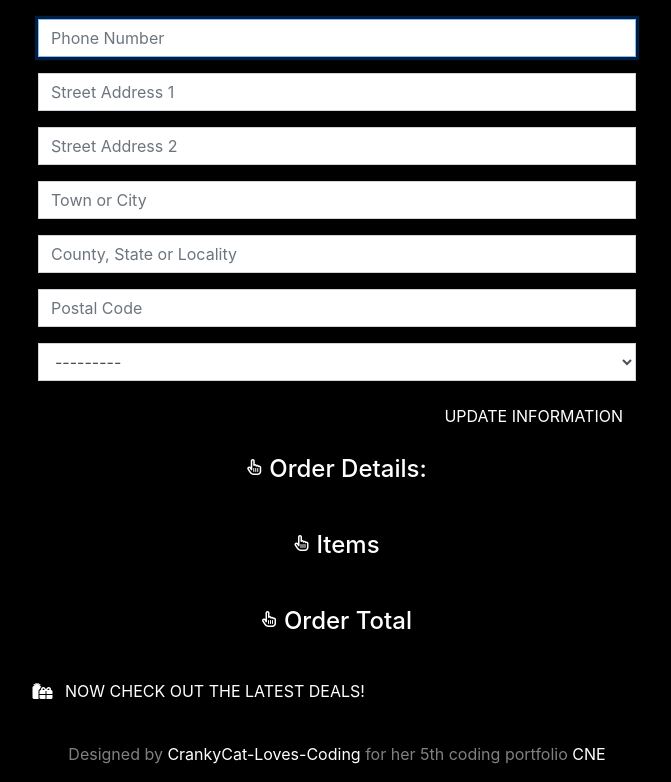
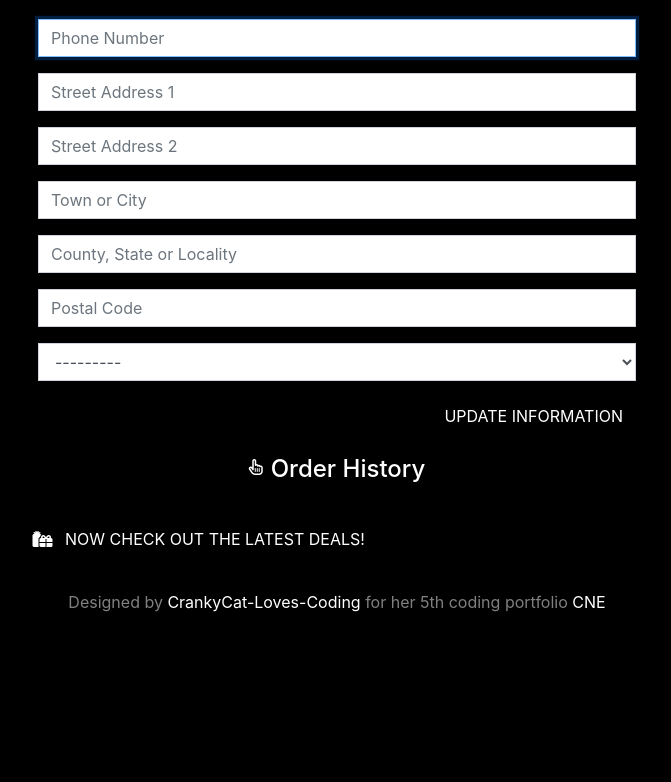
Before and after one commit to Code-Institute-Submissions/CrankyCat-Loves-Coding-CN-Embroidery_DecResub, a Django app: page /profile/ in a window 1280 px wide. Shown: the part 315-1097 px from the top of the page, without its empty margins (303-974 px from the left). After the commit the page ends 927 px from the top, so only its background shows below. Run offline with Django 3.2, Linux system fonts and the light colour scheme; the visitor is signed in with stand-in values (Sample User, id 1); data comes from the database, SQL or seed files in the repository; data that the repository does not hold is empty; some libraries are stand-ins or nearby versions.

Commit message:
added order history and udpate check out views

```diff
--- a/checkout/admin.py
+++ b/checkout/admin.py
@@ -12,9 +12,9 @@ class OrderAdmin(admin.ModelAdmin):
 
     readonly_fields = ('order_number', 'date',
                        'delivery_cost', 'order_total',
-                       'grand_total','original_bag', 'stripe_pid')
+                       'grand_total', 'original_bag', 'stripe_pid')
 
-    fields = ('order_number', 'date', 'full_name',
+    fields = ('order_number', 'user_profile', 'date', 'full_name',
               'email', 'phone_number', 'country',
               'postcode', 'town_or_city', 'street_address1',
               'street_address2', 'county', 'delivery_cost',
--- a/profiles/templates/profiles/profile.html
+++ b/profiles/templates/profiles/profile.html
@@ -44,37 +44,7 @@
                     </form>
                 </div>
 
-                <!-- Date -->
-                <div class="card bg-black">
-                    <div class="card-header" id="headingTwo">
-                        <h2 class="mb-0">
-                            <button class="btn btn-link col-md-12 d-flex justify-content-center collapsed" type="button" data-toggle="collapse" data-target="#collapseTwo" aria-expanded="false" aria-controls="collapseTwo">
-                                <span class="icon mr-2">
-                                    <i class="fa-regular fa-hand-pointer"></i>
-                                </span>
-                                <h4 class="text-white">Order Details:</h4>
-                            </button>
-                        </h2>
-                    </div>
-
-                    <div id="collapseTwo" class="collapse" aria-labelledby="headingTwo" data-parent="#accordionExample">
-                        <div class="card-body">
-                            {% for item in order.lineitems.all %}
-                            <ul class="list-group mb-3">
-                                <li class="list-group-item d-flex justify-content-between lh-condensed bg-black">
-                                    <div class="col-md-6">
-                                        <img class="img-thumbnail" src="{{ item.product.image.url }}">
-                                        <small class="my-0 text-left">{{ item.product.name }}</small>
-                                    </div>
-                                    <span>{{ item.quantity }} @ €{{ item.product.price }} each</span>
-                                </li>
-                            </ul>
-                            {% endfor %}
-                        </div>
-                    </div>
-                </div>
-
-                <!-- Items-->
+                <!-- Order History-->
                 <div class="card bg-black">
                     <div class="card-header" id="headingThree">
                         <h2 class="mb-0">
@@ -82,81 +52,31 @@
                                 <span class="icon mr-2">
                                     <i class="fa-regular fa-hand-pointer"></i>
                                 </span>
-                                <h4 class="text-white">Items</h4>
+                                <h4 class="text-white">Order History</h4>
                             </button>
                         </h2>
                     </div>
 
                     {% for order in orders %}
                         <div id="collapseThree" class="collapse" aria-labelledby="headingThree" data-parent="#accordionExample">
-                            <div class="card-body">
-                                <div class="card-body">
-                                    <ul class="list-group mb-3">
+                            <ul class="list-group">
                                 <li class="list-group-item d-flex justify-content-between lh-condensed bg-black">
                                     <div>
                                         <h6 class="my-0">Order Number</h6>
+                                        <p class="text-muted">{{ order.date }}</p>
                                     </div>
                                     <span>
                                         <a
                                             href="{% url 'order_history' order.order_number %}"
                                             title="{{ order.order_number }}"
                                         >
-                                                    {{ order.order_number|truncatechars:6 }}
+                                            {{ order.order_number|truncatechars:12}}
                                         </a>
                                     </span>
                                 </li>
-
-                                        <li class="list-group-item d-flex justify-content-between lh-condensed bg-black">
-                                            <div>
-                                                <h6 class="my-0">Date</h6>
-                                            </div>
-                                            {% for item in order.lineitems.all %}
-                                                <span>
-                                                    {{ item.product.name }} x{{ item.quantity }}
-                                                </span>
-                                            {% endfor %}
-                                        </li>
-
                             </ul>
                         </div>
-                            </div>
-                        </div>
                     {% endfor %}
-                </div>
-
-                <!-- Order Total -->
-                <div class="card bg-black">
-                    <div class="card-header" id="headingFour">
-                        <h2 class="mb-0">
-                        <button class="btn btn-link col-md-12 d-flex justify-content-center collapsed" type="button" data-toggle="collapse" data-target="#collapseFour" aria-expanded="false" aria-controls="collapseFour">
-                            <span class="icon mr-2">
-                                <i class="fa-regular fa-hand-pointer"></i>
-                            </span>
-                            <h4 class="text-white">Order Total</h4>
-                        </button>
-                        </h2>
-                    </div>
-                    <div id="collapseFour" class="collapse" aria-labelledby="headingFour" data-parent="#accordionExample">
-                        <div class="card-body">
-                            <ul class="list-group mb-3">
-
-                                <li class="list-group-item d-flex justify-content-between lh-condensed bg-black">
-                                    <div class="col-md-6">
-                                        <h6 class="my-0 text-left">Grand Total</h6>
-                                    </div>
-                                    <span>
-                                        €
-                                        {% if grand_total %}
-                                        {{ order.grand_total }}
-                                        {% else %}
-                                        0.00
-                                        {% endif %}
-                                    </span>
-                                </li>
-
-                            </ul>
-                        </div>
-                    </div>
                 </div>
 
             </div>
--- a/profiles/urls.py
+++ b/profiles/urls.py
@@ -3,5 +3,9 @@ from . import views
 
 urlpatterns = [
     path('', views.profile, name='profile'),
-
+    path(
+        'order_history/<order_number>',
+        views.order_history,
+        name='order_history'
+    ),
 ]
--- a/profiles/views.py
+++ b/profiles/views.py
@@ -2,6 +2,7 @@ from django.shortcuts import render, get_object_or_404
 from .models import UserProfile
 from .forms import UserProfileForm
 from django.contrib import messages
+from checkout.models import Order
 
 
 def profile(request):
@@ -25,3 +26,20 @@ def profile(request):
     }
 
     return render(request, template, context)
+
+
+def order_history(request, order_number):
+    order = get_object_or_404(Order, order_number=order_number)
+
+    messages.info(request, (
+        f'This is a past confirmation for order number {order_number}. '
+        'A confirmation email was sent on the order date.'
+    ))
+
+    template = 'checkout/checkout_success.html'
+    context = {
+        'order': order,
+        'from_profile': True,
+    }
+
+    return render(request, template, context)
```
Also changed, not shown: checkout/views.py (+43 -1 lines), checkout/templates/checkout/checkout_success.html (indentation only). Lines whose indentation alone changed are shown as unchanged.
